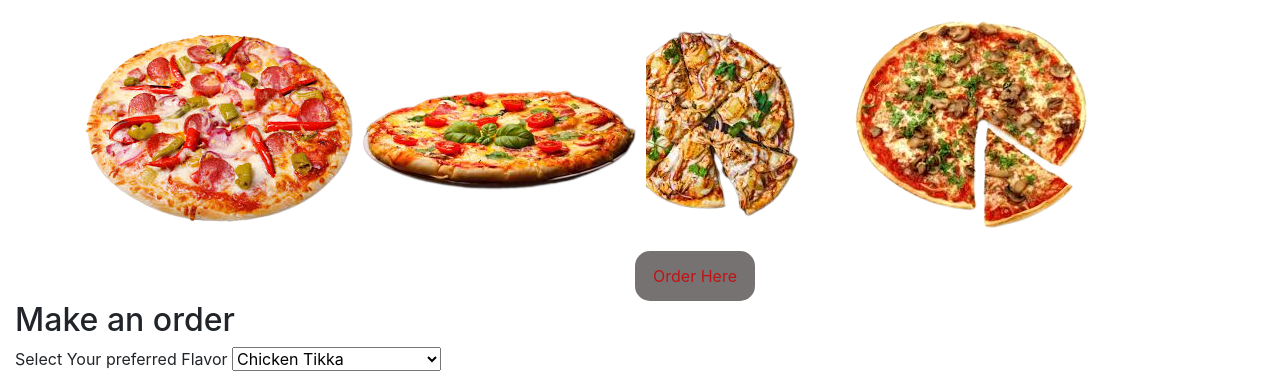
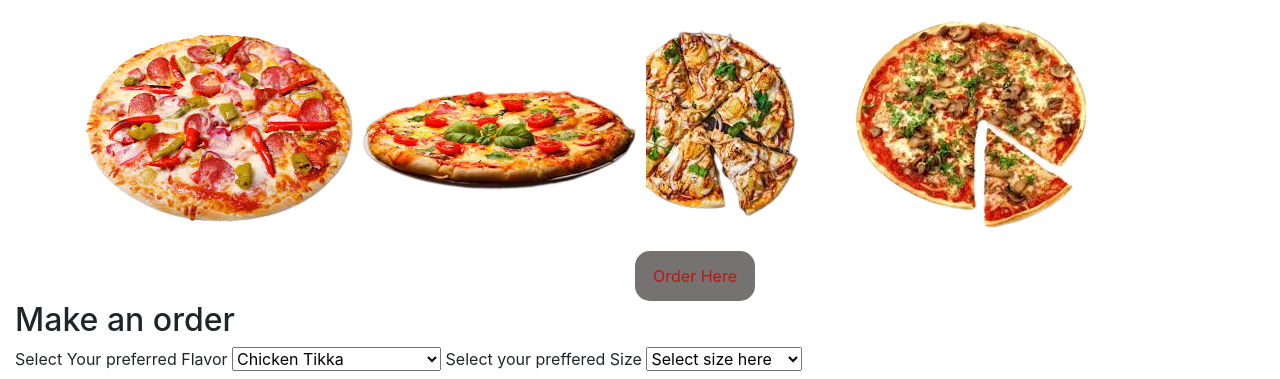
Before and after one commit to Teresiah-cpu/Pizza_Website, a plain HTML site: page index.html in a window 1280 px wide. Shown: the part 446-825 px from the top of the page. Drawn offline with nearby package versions, Linux system fonts and the light colour scheme; a script that the page names is missing.

Commit message:
add select options for pizza size

```diff
--- a/index.html
+++ b/index.html
@@ -60,7 +60,7 @@
             <h2>Make an order </h2>
             <form action="">
                 <label for="select">Select Your preferred Flavor</label>
-                <select name="flavor" id="flav">
+                <select class="flav">
                     <option value="Chicken Tikka">Chicken Tikka</option>
                     <option value="PeriPeri Pizza">PeriPeri Pizza</option>
                     <option value="Raspberry Dessert Pizza">Raspberry Dessert Pizza</option>
@@ -69,6 +69,16 @@
                     <option value="Buffalo Chicken Sticks">Buffalo Chicken Sticks</option>
 
                 </select>
+                <label for="select">Select your preffered Size</label>
+                <select class="size">
+                    <option selected value="0">Select size here</option>
+                    <option value="large">Large - sh. 1200</option>
+                    <option value="medium">Medium - sh. 850</option>
+                    <option value="small">Small - sh. 600</option>
+
+                </select>
+
+
 
 
 
```
